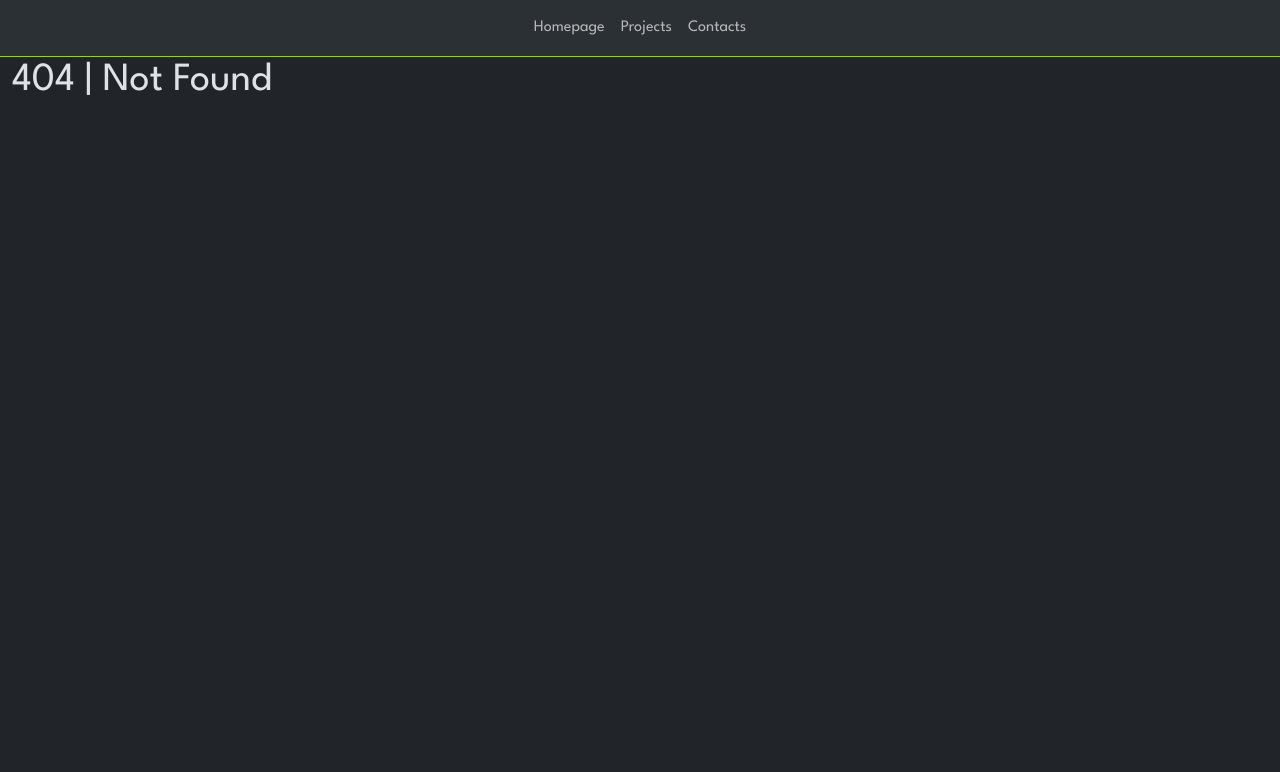
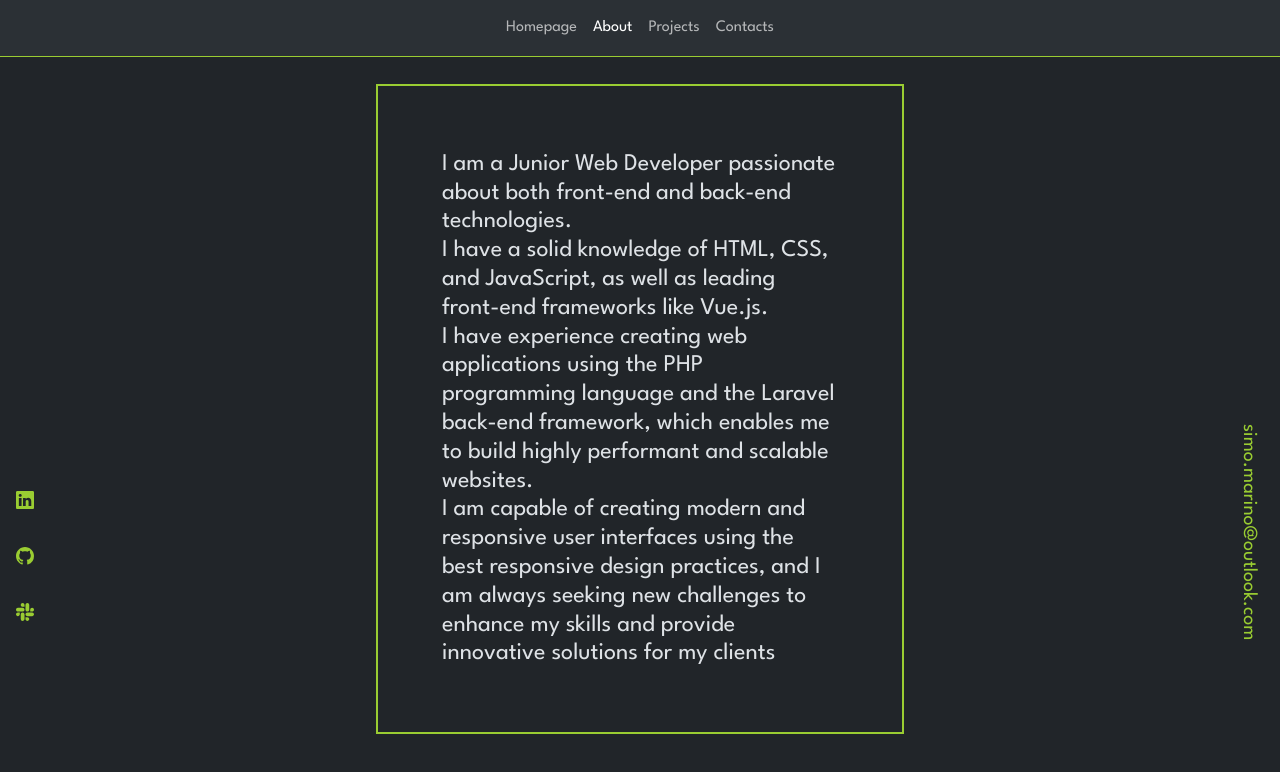
Before and after one commit to SimoneMarino30/vite-boolfolio, a Vue app: page /about in a window 1280 px wide. Before the commit this address had no page. Shown: the top 772 px of the page. Built offline with nearby package versions, Linux system fonts and the light colour scheme.

Commit message:
AboutPage + router link + its body (temporary)

```diff
--- a/src/components/AppHeader.vue
+++ b/src/components/AppHeader.vue
@@ -28,6 +28,12 @@ export default {
           </li>
 
           <li class="nav-item">
+           <router-link :to="{ name: 'about' }" class="nav-link">
+             About
+            </router-link>
+          </li>
+
+          <li class="nav-item">
            <router-link :to="{ name: 'projects' }" class="nav-link">
              Projects
             </router-link>
--- /dev/null
+++ b/src/pages/AboutPage.vue
@@ -0,0 +1,69 @@
+<script>
+// COMPONENTS
+import AppMailTo from '../components/AppMailTo.vue';
+import AppSocialLinks from '../components/AppSocialLinks.vue';
+
+export default {
+  name: 'about',
+
+  components: { AppMailTo, AppSocialLinks }
+};
+</script>
+
+<template>
+
+  <section class="row">
+    <div class="col-1 mt-auto">
+      <AppSocialLinks/>
+    </div>
+
+
+    <div class="central-about-box col-10 position-relative">
+      <div class="about-box text-start p-3">
+        <h4 class="m-5">
+          I am a Junior Web Developer passionate about both front-end and back-end technologies.
+          <br class="mb-3">
+          I have a solid knowledge of HTML, CSS, and JavaScript, as well as leading front-end  frameworks like Vue.js.
+          <br class="mb-3">
+          I have experience creating web applications using the PHP programming language and the Laravel back-end framework, which enables me to build highly performant and scalable websites.
+          <br class="mb-3">
+          I am capable of creating modern and responsive user interfaces using the best responsive design practices, and I am always seeking new challenges to enhance my skills and provide innovative solutions for my clients
+        </h4>
+      </div>
+      <div class="position-absolute">
+        <!-- FOR PICTURE -->
+      </div>
+    </div>
+
+    <div class="col-1 mt-auto">
+      <AppMailTo/>
+    </div>
+
+  </section>
+
+</template>
+
+<style lang="scss" scoped>
+section {
+    // border: 2px solid yellowgreen;
+    flex-direction: row;
+    display: flex;
+
+
+  .central-about-box {
+  // border: 2px solid yellow;
+  display: flex;
+  align-items: center;
+  justify-content: center;
+  margin: auto;
+  height: 88vh;
+
+
+
+    .about-box {
+      min-height: 33rem;
+      max-width: 33rem;
+      border: 2px solid yellowgreen;
+    }
+  }
+}</style>
--- a/src/pages/ContactsPage.vue
+++ b/src/pages/ContactsPage.vue
@@ -1,4 +1,5 @@
 <script>
+// COMPONENTS
 import AppMailTo from '../components/AppMailTo.vue';
 import AppSocialLinks from '../components/AppSocialLinks.vue';
 
--- a/src/router/index.js
+++ b/src/router/index.js
@@ -1,6 +1,7 @@
 import { createRouter, createWebHistory } from 'vue-router';
 import HomePage from '../pages/HomePage.vue';
 import ProjectsPage from '../pages/ProjectsPage.vue';
+import AboutPage from '../pages/AboutPage.vue';
 import ContactsPage from '../pages/ContactsPage.vue';
 import DetailProjectPage from '../pages/DetailProjectPage.vue';
 import NotFoundPage from '../pages/NotFoundPage.vue';
@@ -14,6 +15,11 @@ routes: [
     path: '/',
     name: 'home',
     component: HomePage,
+  },
+  {
+    path: '/about',
+    name: 'about',
+    component: AboutPage,
   },
   {
     path: '/projects',
```
